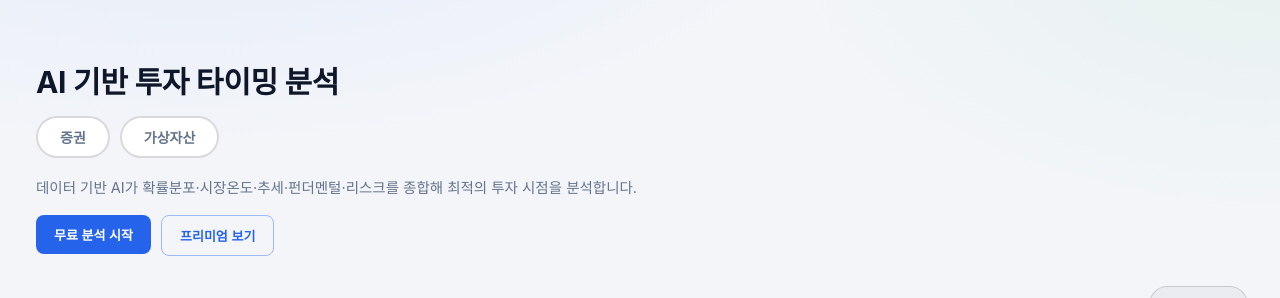
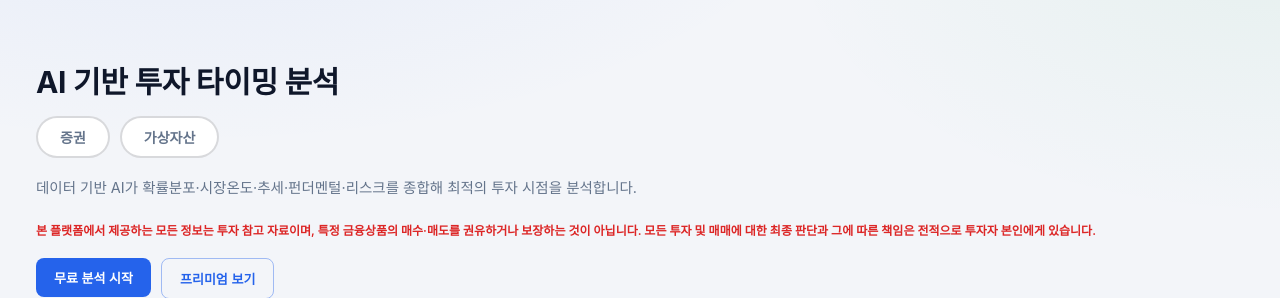
Before and after one commit to yunjo-doc/stock-timing-alert, a FastAPI app: template app/templates/index.html in a window 1280 px wide. Shown: the part 57-355 px from the top of the page. Run offline with FastAPI, Linux system fonts and the light colour scheme; the template is opened without the code that fills it, so the values that code supplies are empty; some web fonts are replaced.

Commit message:
대시보드 히어로 영역에 투자 유의사항 문구 추가 (증권/가상자산 공통)
목업 이미지의 위치(설명 문구와 CTA 버튼 사이)에 맞춰 빨간색 강조 문구 추가.
증권/가상자산 탭이 같은 hero-band 템플릿을 공유하므로 두 탭 모두에 적용됨.

```diff
--- a/app/templates/index.html
+++ b/app/templates/index.html
@@ -11,6 +11,10 @@
 }
 .hero-band h2 { font-size: 24px; margin: 0; letter-spacing: -0.01em; }
 .hero-band p { font-size: 13.5px; color: var(--muted); margin: 0; }
+.hero-disclaimer {
+  color: var(--danger) !important; font-size: 12px !important; font-weight: 600;
+  line-height: 1.6; margin-top: 10px !important;
+}
 .hero-cta { display: flex; gap: 10px; flex-wrap: wrap; margin-top: 4px; }
 .hero-cta button.ghost { background: transparent; border: 1px solid rgba(37,99,235,0.4); color: var(--secondary); }
 @media (min-width: 720px) {
@@ -90,6 +94,11 @@
     <p>
       데이터 기반 AI가 확률분포·시장온도·추세·펀더멘털·리스크를 종합해
       {{ '코인 시장의' if market == 'crypto' else '' }} 최적의 투자 시점을 분석합니다.
+    </p>
+    <p class="hero-disclaimer">
+      본 플랫폼에서 제공하는 모든 정보는 투자 참고 자료이며, 특정 금융상품의 매수·매도를
+      권유하거나 보장하는 것이 아닙니다. 모든 투자 및 매매에 대한 최종 판단과 그에 따른
+      책임은 전적으로 투자자 본인에게 있습니다.
     </p>
     <div class="hero-cta">
       <a href="{{ ('/watchlist?market=' ~ market) if user else '/signup' }}"><button type="button">무료 분석 시작</button></a>
```
